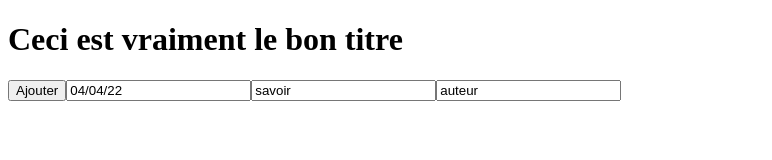
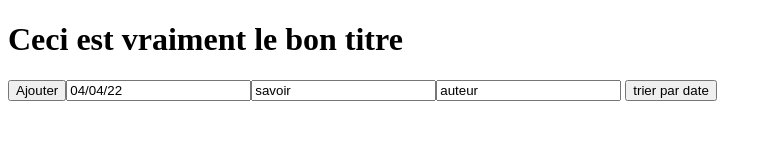
Before and after one commit to ilan-lo/devMobileHybride, a plain HTML site: page index.html in a window 1280 px wide. Shown: the whole page, without its empty margins (0-772 px from the left). Drawn offline with Linux system fonts and the light colour scheme.

Commit message:
'upload'

```diff
--- a/index.html
+++ b/index.html
@@ -10,6 +10,7 @@
 
 </script>
 <h1 id="titre">Ma page avec du JS</h1>
+<button onclick="trie();">trier par date</button>
 <ol id="liste">
 
 </ol>
--- a/module2_1.js
+++ b/module2_1.js
@@ -132,6 +132,13 @@ function compareValues(key, order = 'asc') {
         );
     };
 }
+function trie() {
+    document.getElementById("liste").innerHTML="";
+    allSavoir.forEach( savoir => {
+        savoir.ajouterDansleDom();
+        }
+    );
+}
 allSavoir.sort(compareValues('date'));
 console.log(allSavoir);
 
```
